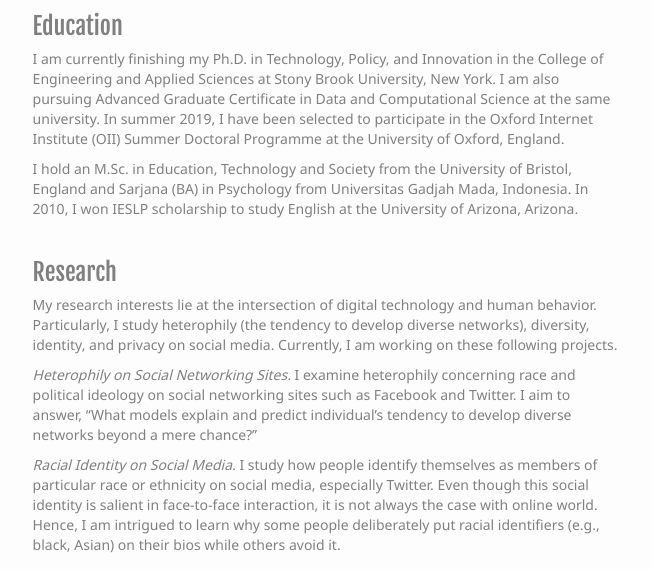
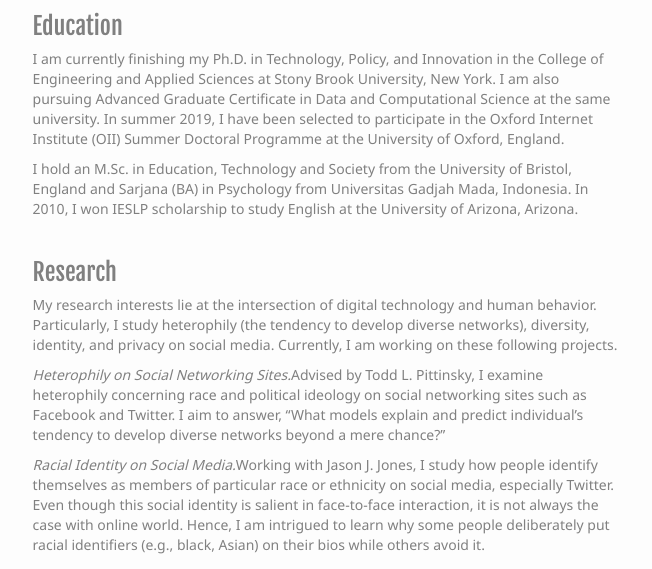
Before and after one commit to firmansm/firmanmf.github.io, a plain HTML site: page index.html in a window 1280 px wide. Shown: the part 231-800 px from the top of the page, without its empty margins (313-965 px from the left). Drawn offline with nearby package versions, Linux system fonts and the light colour scheme; some icons are missing.

Commit message:
Update index.html

```diff
--- a/index.html
+++ b/index.html
@@ -38,8 +38,8 @@
   <div>
     <h3>Research</h3>
     <p>My research interests lie at the intersection of digital technology and human behavior. Particularly, I study heterophily (the tendency to develop diverse networks), diversity, identity, and privacy on social media. Currently, I am working on these following projects.</p>
-    <p><i>Heterophily on Social Networking Sites.</i> I examine heterophily concerning race and political ideology on social networking sites such as Facebook and Twitter. I aim to answer, “What models explain and predict individual’s tendency to develop diverse networks beyond a mere chance?”<p>
-    <p><i>Racial Identity on Social Media.</i> I study how people identify themselves as members of particular race or ethnicity on social media, especially Twitter. Even though this social identity is salient in face-to-face interaction, it is not always the case with online world. Hence, I am intrigued to learn why some people deliberately put racial identifiers (e.g., black, Asian) on their bios while others avoid it. <p>
+    <p><i>Heterophily on Social Networking Sites.</i>Advised by Todd L. Pittinsky, I examine heterophily concerning race and political ideology on social networking sites such as Facebook and Twitter. I aim to answer, “What models explain and predict individual’s tendency to develop diverse networks beyond a mere chance?”<p>
+    <p><i>Racial Identity on Social Media.</i>Working with Jason J. Jones, I study how people identify themselves as members of particular race or ethnicity on social media, especially Twitter. Even though this social identity is salient in face-to-face interaction, it is not always the case with online world. Hence, I am intrigued to learn why some people deliberately put racial identifiers (e.g., black, Asian) on their bios while others avoid it. <p>
   </div>
 
   <div>
```
